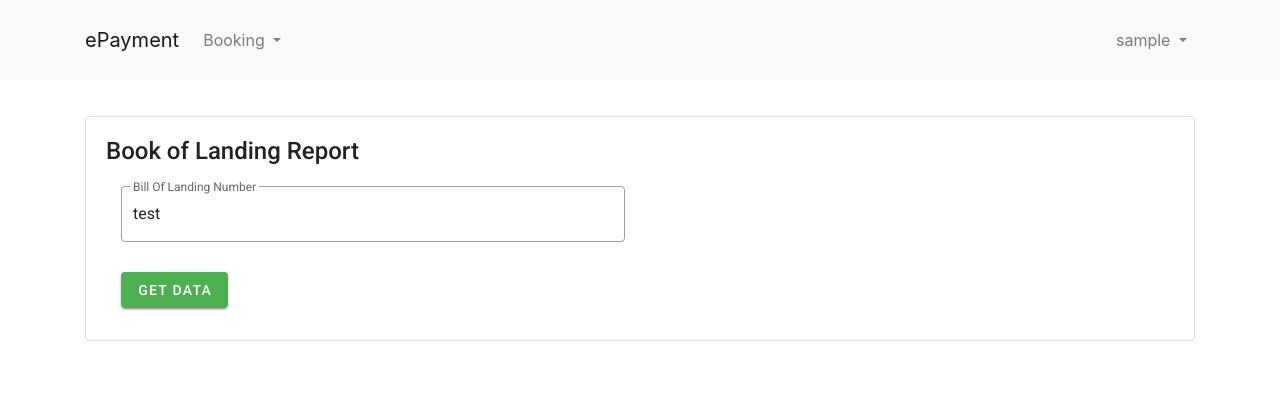
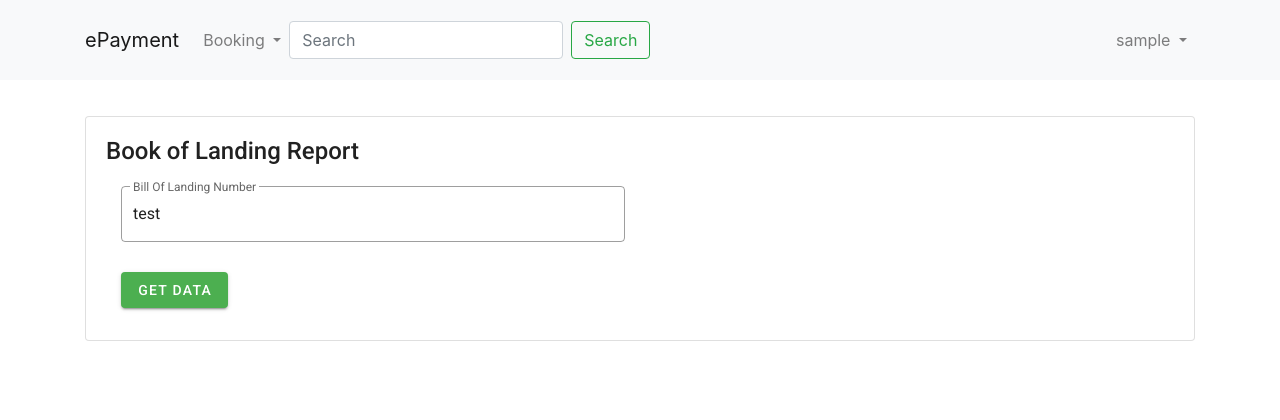
Before and after one commit to chutchais/ePayment, a Django app: page /bl/ in a window 1280 px wide. Shown: the top 420 px of the page. Run offline with Django 3.2, Linux system fonts and the light colour scheme; the visitor is signed in with stand-in values (Sample User, id 1); some libraries are stand-ins or nearby versions.

Commit message:
Fix search menu

```diff
--- a/src/templates/base.html
+++ b/src/templates/base.html
@@ -70,15 +70,19 @@
                   <a class="dropdown-item" href="{% url 'booking:list' %}">Create</a>
                   <a class="dropdown-item" href="{% url 'order:list' %}">Order</a>
                   <a class="dropdown-item" href="{% url 'order:container-list' %}">Container</a>
-                  <form class="form-inline my-2 my-lg-0">
-                    <input class="form-control mr-sm-2" type="search"
-                        placeholder="Search" aria-label="Search" name="q" value='{{ request.GET.q}}'>
-                    <button class="btn btn-outline-success my-2 my-sm-0" type="submit">Search</button>
-                  </form>
+                  <div class="dropdown-divider"></div>
                 {% endif %}
                 <a class="dropdown-item" href="{% url 'booking:report' %}">Report</a>
               </div>
             </li>
+
+            {% if user.is_authenticated %}
+            <form class="form-inline my-2 my-lg-0">
+              <input class="form-control mr-sm-2" type="search"
+                  placeholder="Search" aria-label="Search" name="q" value='{{ request.GET.q}}'>
+              <button class="btn btn-outline-success my-2 my-sm-0" type="submit">Search</button>
+            </form>
+            {% endif %}
 
           </ul>
 
```
